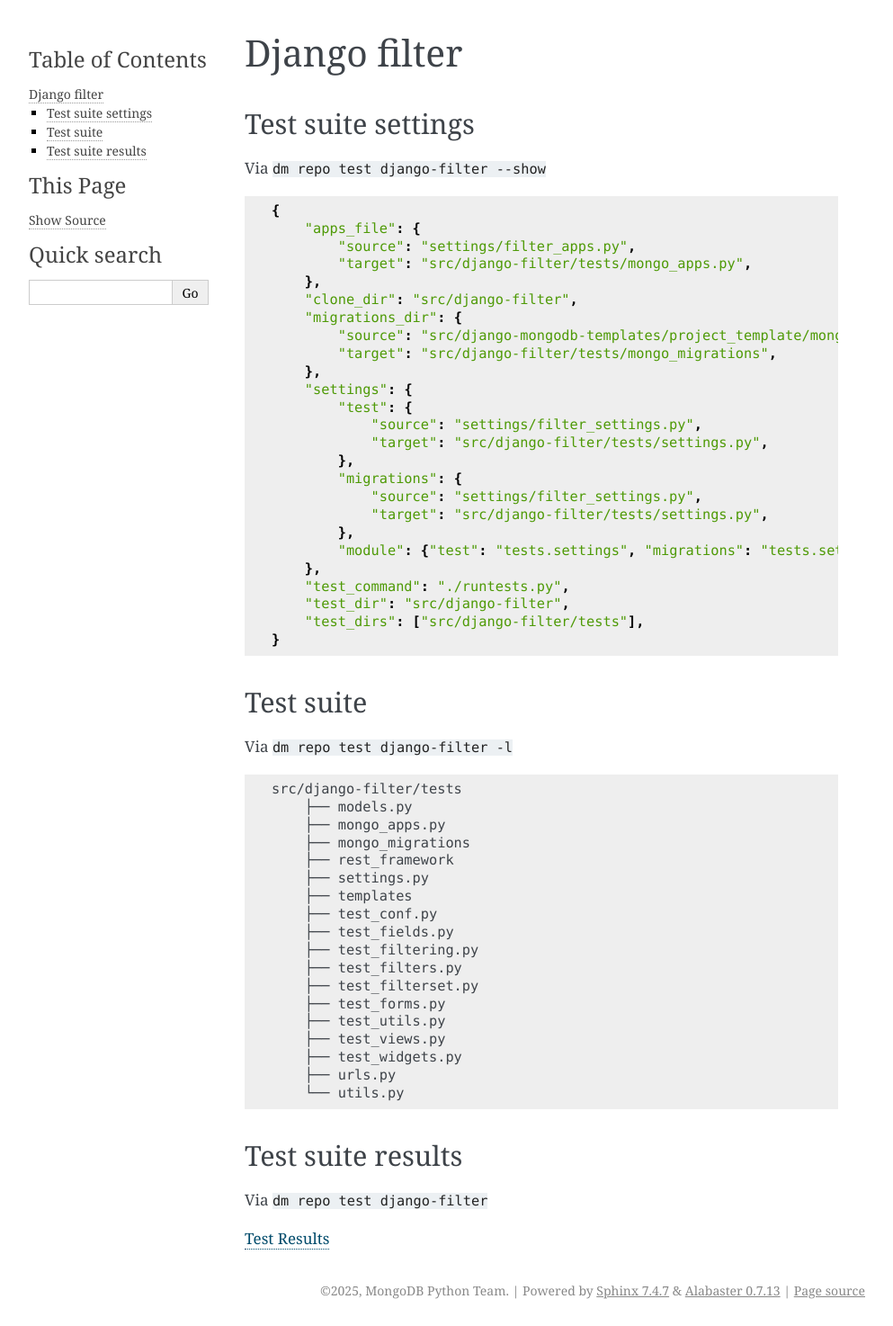
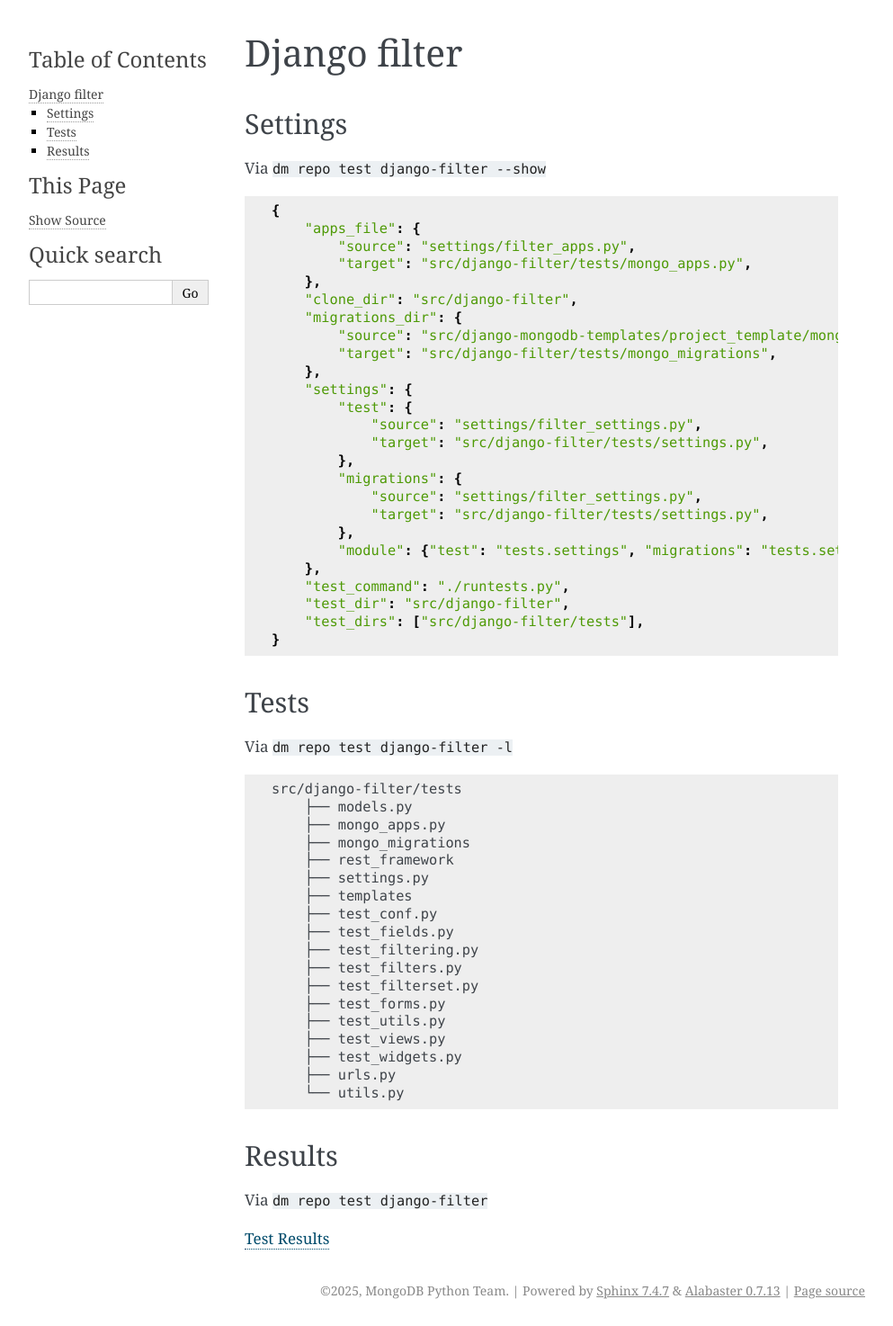
Before and after one commit to aclark4life/django-mongodb-cli, a Sphinx documentation site: the page built from docs/source/supported-libraries/django-filter.rst, in a window 1280 px wide. Shown: the whole page at 90% size, without its empty margins (148-1141 px from the left). Built offline with Sphinx 7.4.7, drawn with Linux system fonts in a browser that asks for light colours.

Commit message:
Update docs

```diff
--- a/docs/source/supported-libraries/django-filter.rst
+++ b/docs/source/supported-libraries/django-filter.rst
@@ -1,8 +1,8 @@
 Django filter
 =============
 
-Test suite settings
--------------------
+Settings
+--------
 
 Via ``dm repo test django-filter --show``
 
@@ -35,8 +35,8 @@
     }
 
 
-Test suite
-----------
+Tests
+-----
 
 Via ``dm repo test django-filter -l``
 
@@ -63,8 +63,8 @@
         └── utils.py
 
 
-Test suite results
-------------------
+Results
+-------
 
 Via ``dm repo test django-filter``
 
```
